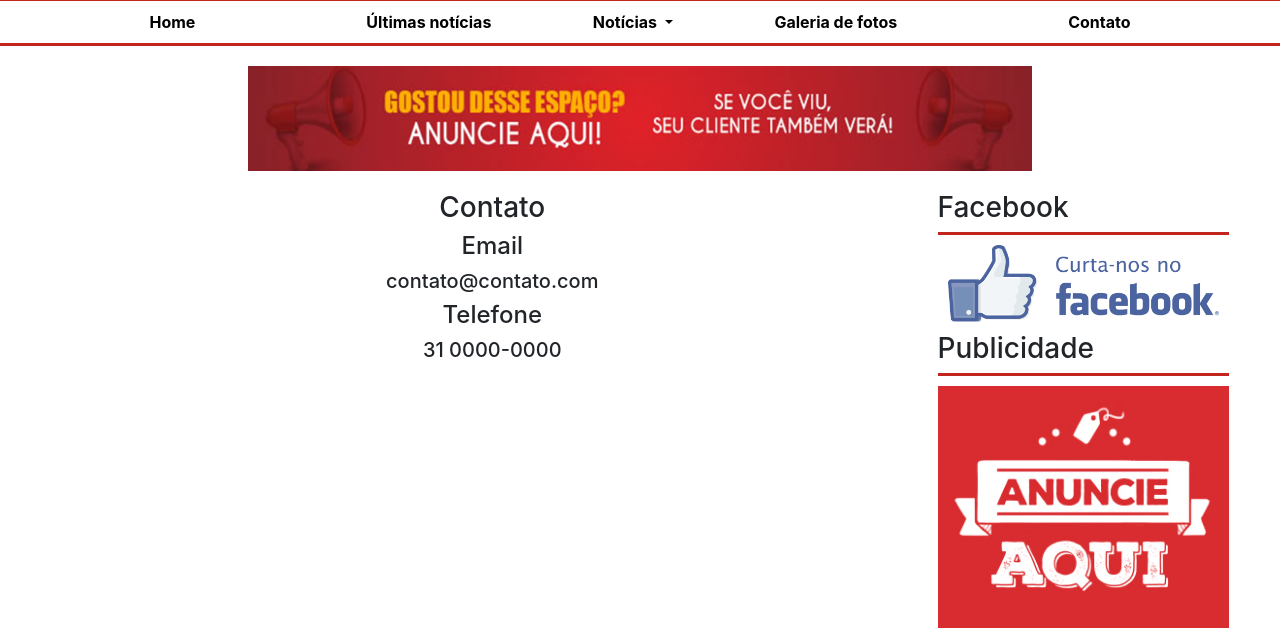
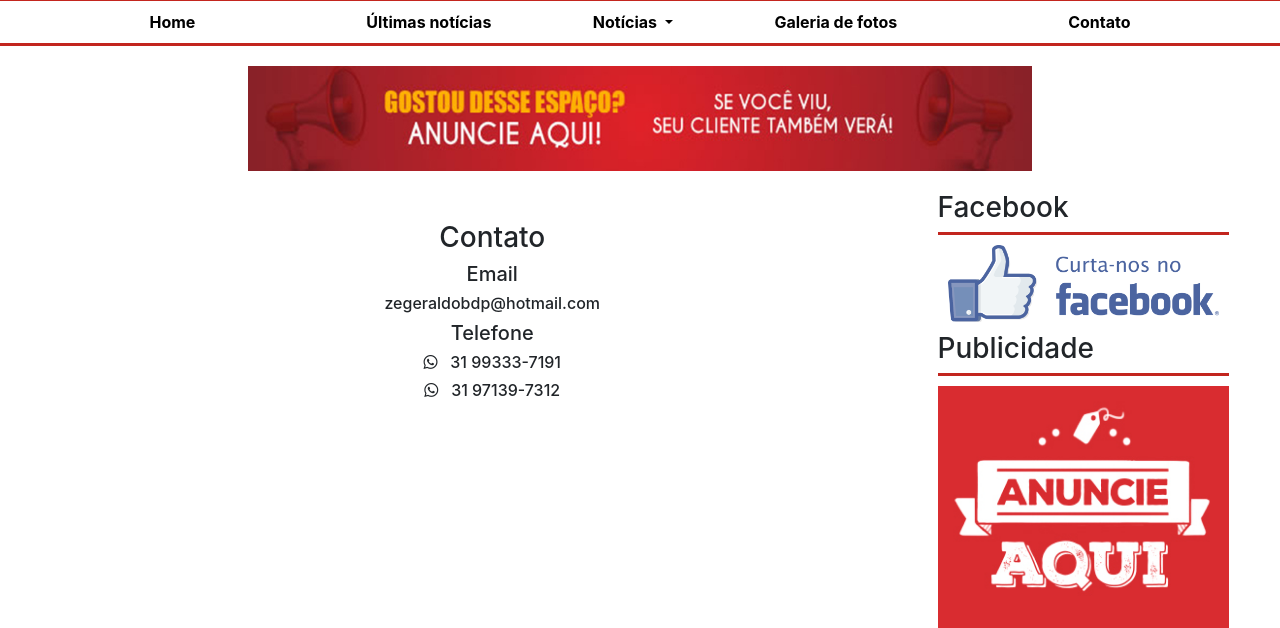
Before and after one commit to wandinhooliveira/espinhaco, a Django app: page /contato in a window 1280 px wide. Shown: the part 159-787 px from the top of the page. Run offline with Django 3.2, Linux system fonts and the light colour scheme; some libraries are stand-ins or nearby versions.

Commit message:
Alterações contato

```diff
--- a/core/templates/core/contato.html
+++ b/core/templates/core/contato.html
@@ -4,11 +4,12 @@
 {% block content %}
 <div class="col-sm-9 col-12">
 	<center>
-	<h3>Contato</h3>
-	<h4>Email</h4>
-	<h5>contato@contato.com</h5>
-	<h4>Telefone</h4>
-	<h5>31 0000-0000</h5>
+	<h3 style="margin-top: 30px;">Contato</h3>
+	<h5>Email</h5>
+	<h6>zegeraldobdp@hotmail.com</h6>
+	<h5>Telefone</h5>
+	<h6><i class="fab fa-whatsapp"></i> &nbsp; 31 99333-7191</h6>
+	<h6><i class="fab fa-whatsapp"></i> &nbsp; 31 97139-7312</h6>
 	</center>
 
 </div>
```
